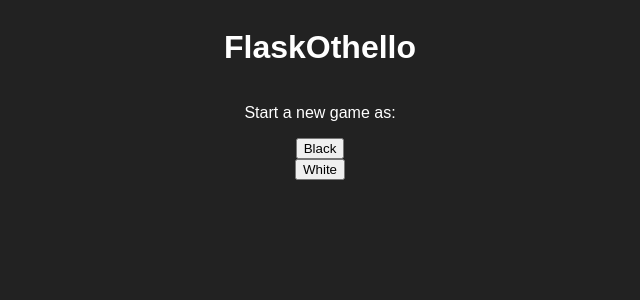
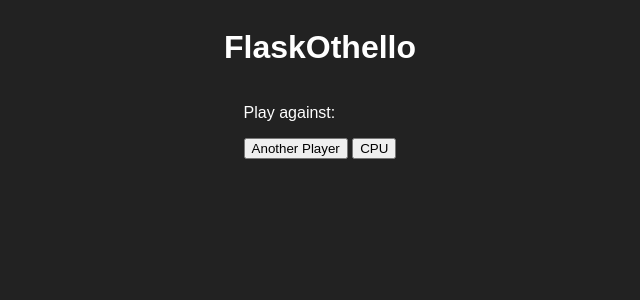
Before and after one commit to vindognz/flask-othello, a Flask app: page / in a window 1280 px wide. Shown: the top 300 px of the page, without its empty margins (320-960 px from the left). Run offline with Flask 3, Linux system fonts and the light colour scheme.

Commit message:
added proper player vs cpu

```diff
--- a/app.py
+++ b/app.py
@@ -20,6 +20,24 @@
         session["player_id"] = secrets.token_hex(8)
     return session["player_id"]
 
+def get_ai_depth(session_value):
+    """ Return AI depth if this seat is AI-controlled, else None. """
+    if isinstance(session_value, str) and session_value.startswith("AI:"):
+        return int(session_value.split(":")[1].strip())
+    return None
+
+def serialize_game(board: OthelloBoard, your_colour, both_joined):
+    """ Build the JSON response shared by /game and /move """
+    return {
+        "board": board.board,
+        "current_player": board.current_player,
+        "your_colour": your_colour,
+        "current_legal_moves": list(board.get_valid_moves(board.current_player)),
+        "both_joined": both_joined,
+        "last_move": list(board.last_move) if board.last_move else None,
+        "game_over": board.game_over,
+    }
+
 
 @app.route("/api/game/new", methods=['POST'])
 def new_game():
@@ -27,6 +45,8 @@
 
     data = request.get_json(silent=True) or {}
     host_colour = data.get('host_colour')
+    opponent = data.get('opponent')  # "human" or "cpu"
+    ai_depth = data.get('ai_depth', 3)  # default depth if not specified
 
     game_id = secrets.token_urlsafe(GAME_ID_LENGTH)
     games[game_id] = {
@@ -37,8 +57,13 @@
 
     if host_colour == "white":
         games[game_id]["white_session"] = player_id
+        opponent_seat = "black_session"
     else:
         games[game_id]["black_session"] = player_id
+        opponent_seat = "white_session"
+
+    if opponent == "cpu":
+        games[game_id][opponent_seat] = f"AI: {ai_depth}"
 
     return jsonify({"game_id": game_id}), 200
 
@@ -74,15 +99,7 @@
 
     both_joined = game["black_session"] is not None and game["white_session"] is not None
 
-    return jsonify({
-        "board": board.board,
-        "current_player": board.current_player,
-        "your_colour": your_colour,
-        "current_legal_moves": list(board.get_valid_moves(board.current_player)),
-        "both_joined": both_joined,
-        "last_move": list(board.last_move) if board.last_move else None,
-        "game_over": board.game_over,
-    })
+    return jsonify(serialize_game(board, your_colour, both_joined))
 
 @app.route("/api/game/<game_id>/move", methods=['POST'])
 def make_move(game_id):
@@ -103,15 +120,12 @@
         player_colour = WHITE
     elif game["black_session"] == player:
         player_colour = BLACK
-    else:
-        pass # stay None because spectator :)
 
     if not player_colour:
         return jsonify({"error": "Spectators can't make moves"}), 403
 
     if not player_colour == board.current_player:
         return jsonify({"error": "Not your turn"}), 403
-
 
     data = request.get_json(silent=True) or {}
     row = data.get('row')
@@ -127,45 +141,22 @@
     except TypeError:
         return jsonify({"error": "row/col must be integers"}), 400
 
-    return jsonify({"board": board.board, "current_player": board.current_player, "current_legal_moves": list(board.get_valid_moves(board.current_player))})
+    # let the AI play
+    while not board.game_over:
+        current_seat = game["white_session"] if board.current_player == WHITE else game["black_session"]
+        depth = get_ai_depth(current_seat)
+        if depth is None:
+            break  # it's a human's turn, stop here
 
-@app.route("/api/game/<game_id>/ai-move", methods=['POST'])
-def ai_move(game_id):
-    if game_id in games:
-        game = games[game_id]
-    else:
-        return jsonify({"error": "Game not found"}), 404
+        ai = OthelloAI(depth=depth)
+        ai_move = ai.get_best_move(board, board.current_player)
+        if ai_move is not None:
+            board.make_move(*ai_move)
+        else:
+            board.pass_turn()
 
-    if game["black_session"] is None or game["white_session"] is None:
-        return jsonify({"error": "Waiting for both players to join"}), 403
-
-    board: OthelloBoard = game["board"]
-
-    player = get_or_create_player_id()
-    player_colour = None
-
-    if game["white_session"] == player:
-        player_colour = WHITE
-    elif game["black_session"] == player:
-        player_colour = BLACK
-    else:
-        pass # stay None because spectator :)
-
-    if not player_colour:
-        return jsonify({"error": "Spectators can't make moves"}), 403
-
-    if not player_colour == board.current_player:
-        return jsonify({"error": "Not your turn"}), 403
-
-    ai = OthelloAI(depth=3) # hardcoded depth of 3 for now..
-    move = ai.get_best_move(board, board.current_player)
-
-    if move is not None:
-        board.make_move(*move)
-    else:
-        board.pass_turn()
-
-    return jsonify({"board": board.board, "current_player": board.current_player, "current_legal_moves": list(board.get_valid_moves(board.current_player))})
+    both_joined = game["black_session"] is not None and game["white_session"] is not None
+    return jsonify(serialize_game(board, player_colour, both_joined))
 
 @app.route("/game/<game_id>", methods=['GET'])
 def serve_game_page(game_id):
--- a/templates/index.html
+++ b/templates/index.html
@@ -8,10 +8,8 @@
     <link rel="stylesheet" href="{{ url_for('static', filename='styles.css') }}">
 </head>
 <body>
-    <p id="status">STATUS TEXT 🤯</p>
-    <div id="container">
-        <p>RAHHHHHHHHHH</p>
-    </div>
+    <p id="status"></p>
+    <div id="container"></div>
     <script src="{{ url_for('static', filename='script.js') }}"></script>
 </body>
 </html>
--- a/templates/landing.html
+++ b/templates/landing.html
@@ -7,16 +7,33 @@
 </head>
 <body>
     <h1>FlaskOthello</h1>
-    <p>Start a new game as:</p>
-    <button onclick="createGame('black')">Black</button>
-    <button onclick="createGame('white')">White</button>
+
+    <div id="opponent-choice">
+        <p>Play against:</p>
+        <button onclick="chooseOpponent('human')">Another Player</button>
+        <button onclick="chooseOpponent('cpu')">CPU</button>
+    </div>
+
+    <div id="colour-choice" style="display: none;">
+        <p>Play as:</p>
+        <button onclick="createGame('black')">Black</button>
+        <button onclick="createGame('white')">White</button>
+    </div>
 
     <script>
+        let chosenOpponent = null;
+
+        function chooseOpponent(type) {
+            chosenOpponent = type;
+            document.getElementById("opponent-choice").style.display = "none";
+            document.getElementById("colour-choice").style.display = "block";
+        }
+
         async function createGame(colour) {
             const response = await fetch("/api/game/new", {
                 method: "POST",
                 headers: { "Content-Type": "application/json" },
-                body: JSON.stringify({ host_colour: colour }),
+                body: JSON.stringify({ host_colour: colour, opponent: chosenOpponent }),
             });
             const data = await response.json();
             window.location.href = `/game/${data.game_id}`;
```
